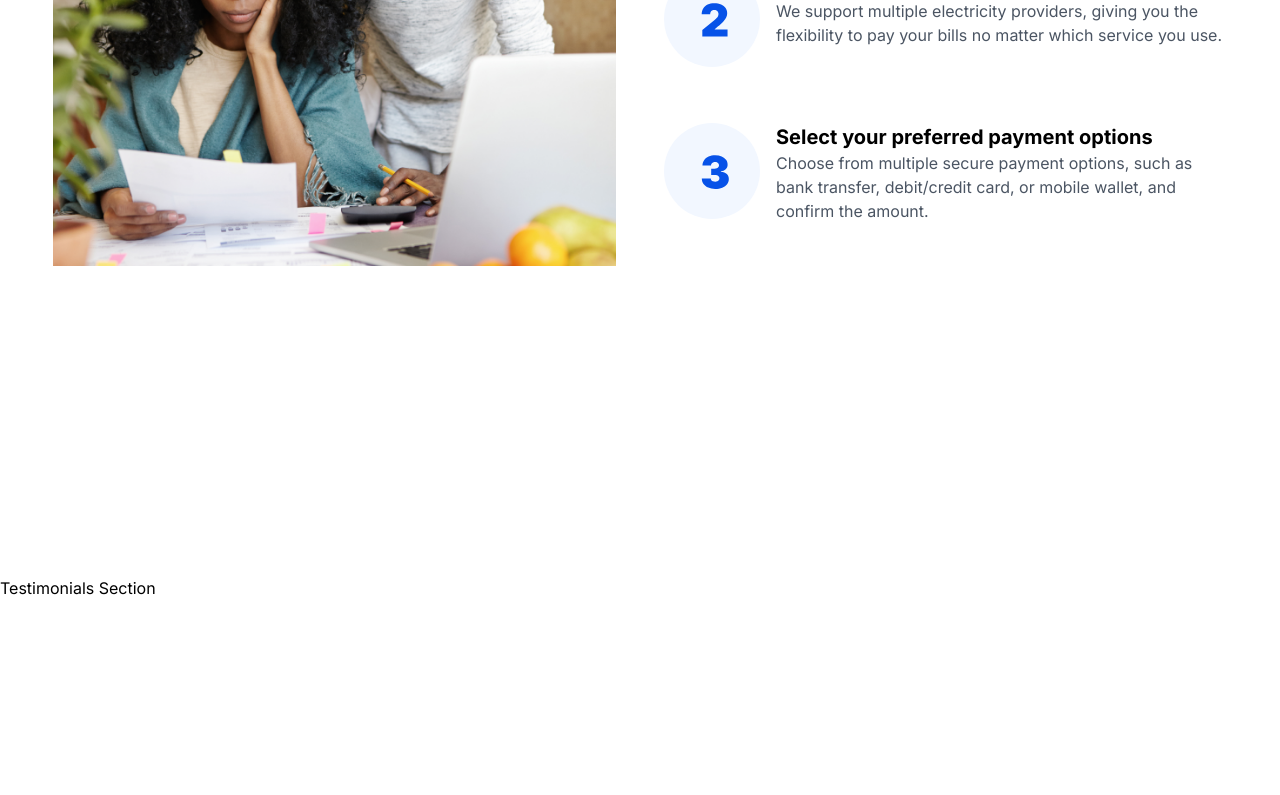
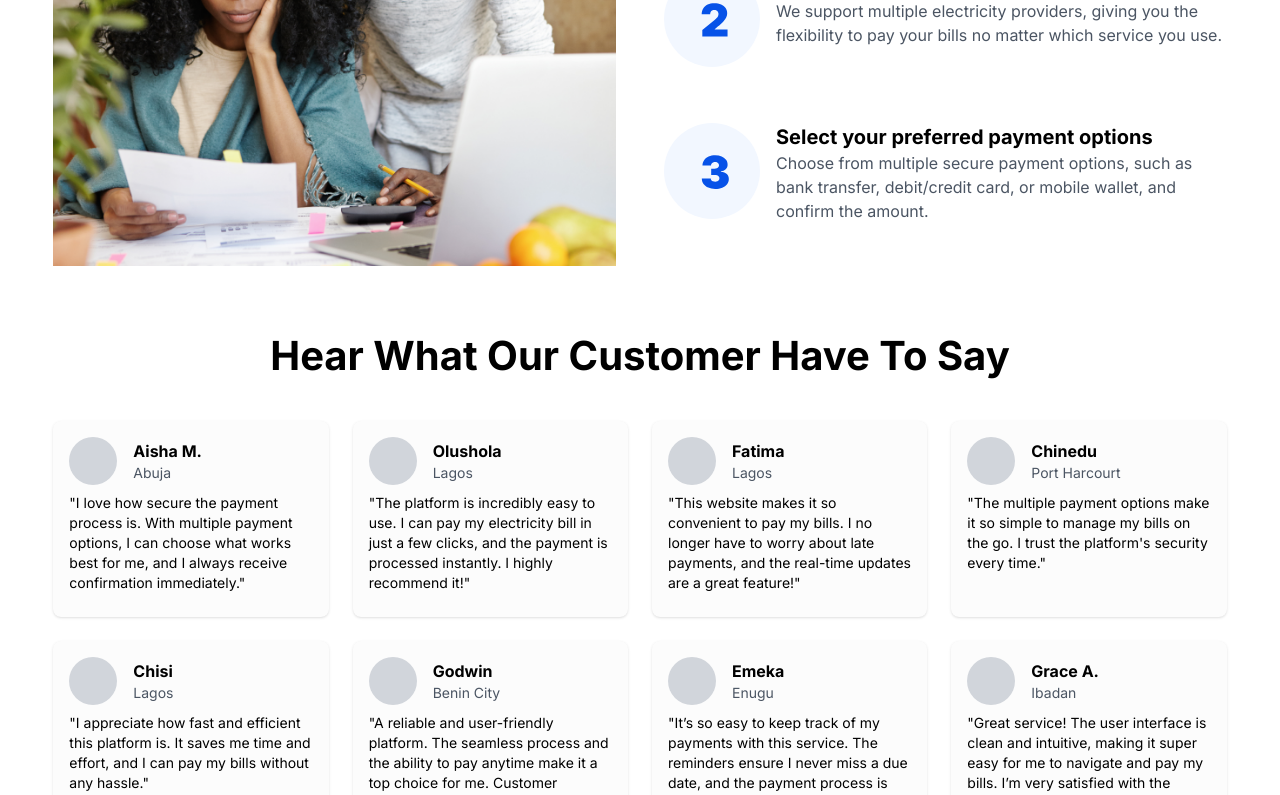
Before and after one commit to Barreltechlimited/powerline-web, a Next.js app: page / in a window 1280 px wide. Shown: the part 2000-2795 px from the top of the page. Built offline with nearby package versions, Linux system fonts and the light colour scheme.

Commit message:
"Updated Footer, PowerAgain, and Testimonials components with new UI elements and layout changes."
Signed-off-by: Nweke Chidi <nwekechidigodwin460@gmail.com>

```diff
--- a/src/app/components/footer/Footer.tsx
+++ b/src/app/components/footer/Footer.tsx
@@ -12,6 +12,125 @@ const Footer = React.forwardRef<HTMLElement, FooterProps>(
         <button onClick={() => handleNavigation("contactUsRef")}>
           Go to Contact Us
         </button>
+        <div className="min-h-screen bg-gray-100">
+          <main className="container mx-auto px-4 py-8">
+
+
+            <section className="bg-white p-6 rounded-lg shadow mb-12">
+              <div className="flex flex-col md:flex-row items-center">
+                <div className="md:w-2/3 mb-6 md:mb-0">
+                  <h2 className="text-2xl font-bold mb-4">
+                    Never run out of power again!
+                  </h2>
+                  <p className="mb-4">
+                    Stay connected with ease using our secure bill payment
+                    service. Pay your electricity bills and enjoy continuous
+                    service anytime, anywhere.
+                  </p>
+                  <div className="flex">
+                    <input
+                      type="text"
+                      // value={token}
+                      // onChange={(e) => setToken(e.target.value)}
+                      placeholder="XXXXX-XXXXX"
+                      className="border rounded-l px-4 py-2 w-full md:w-64"
+                    />
+                    <button className="bg-blue-600 text-white px-4 py-2 rounded-r hover:bg-blue-700 transition duration-200">
+                      Get token
+                    </button>
+                  </div>
+                </div>
+                <div className="md:w-1/3 flex justify-center">
+                  <img
+                    src="/placeholder.svg?height=200&width=200"
+                    alt="Light bulb"
+                    className="w-32 h-32 md:w-48 md:h-48"
+                  />
+                </div>
+              </div>
+            </section>
+          </main>
+
+          <footer className="bg-gray-800 text-white py-8">
+            <div className="container mx-auto px-4">
+              <div className="grid grid-cols-1 md:grid-cols-2 lg:grid-cols-4 gap-8 mb-8">
+                <div>
+                  <h3 className="font-bold mb-2">Powerline</h3>
+                  <p className="text-sm">
+                    Powering your convenience with secure, seamless electricity
+                    bill payments anytime, anywhere
+                  </p>
+                </div>
+                <div>
+                  <h3 className="font-bold mb-2">Links</h3>
+                  <ul className="text-sm">
+                    <li className="mb-1">
+                      <a href="#" className="hover:text-gray-300">
+                        How it works
+                      </a>
+                    </li>
+                    <li className="mb-1">
+                      <a href="#" className="hover:text-gray-300">
+                        Contact us
+                      </a>
+                    </li>
+                    <li className="mb-1">
+                      <a href="#" className="hover:text-gray-300">
+                        Testimonial
+                      </a>
+                    </li>
+                    <li className="mb-1">
+                      <a href="#" className="hover:text-gray-300">
+                        Blogs
+                      </a>
+                    </li>
+                  </ul>
+                </div>
+                <div>
+                  <h3 className="font-bold mb-2">Legal</h3>
+                  <ul className="text-sm">
+                    <li className="mb-1">
+                      <a href="#" className="hover:text-gray-300">
+                        Terms of use
+                      </a>
+                    </li>
+                    <li className="mb-1">
+                      <a href="#" className="hover:text-gray-300">
+                        Privacy policy
+                      </a>
+                    </li>
+                    <li className="mb-1">
+                      <a href="#" className="hover:text-gray-300">
+                        Cookie policy
+                      </a>
+                    </li>
+                  </ul>
+                </div>
+                <div>
+                  <h3 className="font-bold mb-2">Newsletter</h3>
+                  <p className="text-sm mb-2">
+                    The platform is incredibly easy to use. I can pay my
+                    electricity bill in just a few clicks!
+                  </p>
+                  <div className="flex">
+                    <input
+                      type="email"
+                      placeholder="Enter Your Email Address"
+                      className="bg-gray-700 text-white px-4 py-2 rounded-l w-full"
+                    />
+                    <button className="bg-blue-600 text-white px-4 py-2 rounded-r hover:bg-blue-700 transition duration-200">
+                      {/* <ArrowRight className="w-5 h-5" /> */}
+                    </button>
+                  </div>
+                </div>
+              </div>
+              <div className="text-center text-sm">
+                <p>Privacy & Terms</p>
+                <p>Copyright @2024 Powerline</p>
+              </div>
+            </div>
+          </footer>
+        </div>
       </footer>
     );
   }
--- a/src/app/components/home/PowerAgain.tsx
+++ b/src/app/components/home/PowerAgain.tsx
@@ -1,11 +1,47 @@
-import React from 'react'
+import React from "react";
+import Image from "next/image";
 
 const PowerAgain = () => {
   return (
-    <section  className='my-60'>
-      Power Again Sections
+    <section className="">
+      <div className="w-11/12 max-w-screen-xl mx-auto p-[56px] bg-[#F2F2F2] rounded-xl">
+        <h2 className="text-black font-semibold text-[25px] sm:text-[30px] lg:text-[40px] leading-none mb-[45px] text-center">
+          Hear What Our Customer Have To Say
+        </h2>
+        <div className="flex flex-col md:flex-row items-center">
+          <div className="md:w-2/3 mb-6 md:mb-0">
+            <h2 className="text-2xl font-bold mb-4">
+              Never run out of power again!
+            </h2>
+            <p className="mb-4">
+              Stay connected with ease using our secure bill payment service.
+              Pay your electricity bills and enjoy continuous service anytime,
+              anywhere.
+            </p>
+            <div className="flex">
+              <input
+                type="text"
+                // value={token}
+                // onChange={(e) => setToken(e.target.value)}
+                placeholder="XXXXX-XXXXX"
+                className="border rounded-l px-4 py-2 w-full md:w-64"
+              />
+              <button className="bg-blue-600 text-white px-4 py-2 rounded-r hover:bg-blue-700 transition duration-200">
+                Get token
+              </button>
+            </div>
+          </div>
+          <div className="md:w-1/3 flex justify-center">
+            <img
+              src="/placeholder.svg?height=200&width=200"
+              alt="Light bulb"
+              className="w-32 h-32 md:w-48 md:h-48"
+            />
+          </div>
+        </div>
+      </div>
     </section>
-  )
-}
+  );
+};
 
-export default PowerAgain
+export default PowerAgain;
--- a/src/app/components/home/Testimonials.tsx
+++ b/src/app/components/home/Testimonials.tsx
@@ -1,9 +1,100 @@
 import React from "react";
 
-const Testimonials  = React.forwardRef<HTMLElement, {}>((props, ref) => {
+const testimonials = [
+  {
+    id: 1,
+    name: "Aisha M.",
+    location: "Abuja",
+    comment:
+      '"I love how secure the payment process is. With multiple payment options, I can choose what works best for me, and I always receive confirmation immediately."',
+    rating: 5,
+  },
+  {
+    id: 2,
+    name: "Olushola",
+    location: "Lagos",
+    comment:
+      '"The platform is incredibly easy to use. I can pay my electricity bill in just a few clicks, and the payment is processed instantly. I highly recommend it!"',
+    rating: 5,
+  },
+  {
+    id: 3,
+    name: "Fatima",
+    location: "Lagos",
+    comment:
+      '"This website makes it so convenient to pay my bills. I no longer have to worry about late payments, and the real-time updates are a great feature!"',
+    rating: 5,
+  },
+  {
+    id: 4,
+    name: "Chinedu",
+    location: "Port Harcourt",
+    comment:
+      '"The multiple payment options make it so simple to manage my bills on the go. I trust the platform\'s security every time."',
+    rating: 5,
+  },
+  {
+    id: 5,
+    name: "Chisi",
+    location: "Lagos",
+    comment:
+      '"I appreciate how fast and efficient this platform is. It saves me time and effort, and I can pay my bills without any hassle."',
+    rating: 5,
+  },
+  {
+    id: 6,
+    name: "Godwin",
+    location: "Benin City",
+    comment:
+      '"A reliable and user-friendly platform. The seamless process and the ability to pay anytime make it a top choice for me. Customer support is also very responsive."',
+    rating: 5,
+  },
+  {
+    id: 7,
+    name: "Emeka",
+    location: "Enugu",
+    comment:
+      '"It’s so easy to keep track of my payments with this service. The reminders ensure I never miss a due date, and the payment process is smooth."',
+    rating: 5,
+  },
+  {
+    id: 8,
+    name: "Grace A.",
+    location: "Ibadan",
+    comment:
+      '"Great service! The user interface is clean and intuitive, making it super easy for me to navigate and pay my bills. I’m very satisfied with the experience."',
+    rating: 5,
+  },
+];
+
+const Testimonials = React.forwardRef<HTMLElement, {}>((props, ref) => {
   return (
-    <section ref={ref} className="my-60">
-      Testimonials Section
+    <section ref={ref} className="">
+      <div className="w-11/12 max-w-screen-xl mx-auto pb-[70px]">
+        <h2 className="text-black font-semibold text-[25px] sm:text-[30px] lg:text-[40px] leading-none mb-[45px] text-center">
+          Hear What Our Customer Have To Say
+        </h2>
+
+        <div className="grid grid-cols-1 sm:grid-cols-2 lg:grid-cols-4 gap-6">
+          {testimonials.map((testimonial, index) => (
+            <div key={index} className="bg-[#FCFCFC] p-4 rounded-lg shadow">
+              <div className="flex items-center mb-2">
+                <div className="w-12 h-12 bg-gray-300 rounded-full mr-4"></div>
+                <div>
+                  <h3 className="font-semibold">{testimonial.name}</h3>
+                  {testimonial.location && (
+                    <p className="text-sm text-gray-600">
+                      {testimonial.location}
+                    </p>
+                  )}
+                </div>
+              </div>
+              <p className="text-sm mb-2">{testimonial.comment}</p>
+              <div className="flex"></div>
+            </div>
+          ))}
+        </div>
+      </div>
     </section>
   );
 });
```
Also changed, not shown: public/img/bulb.svg (added).
